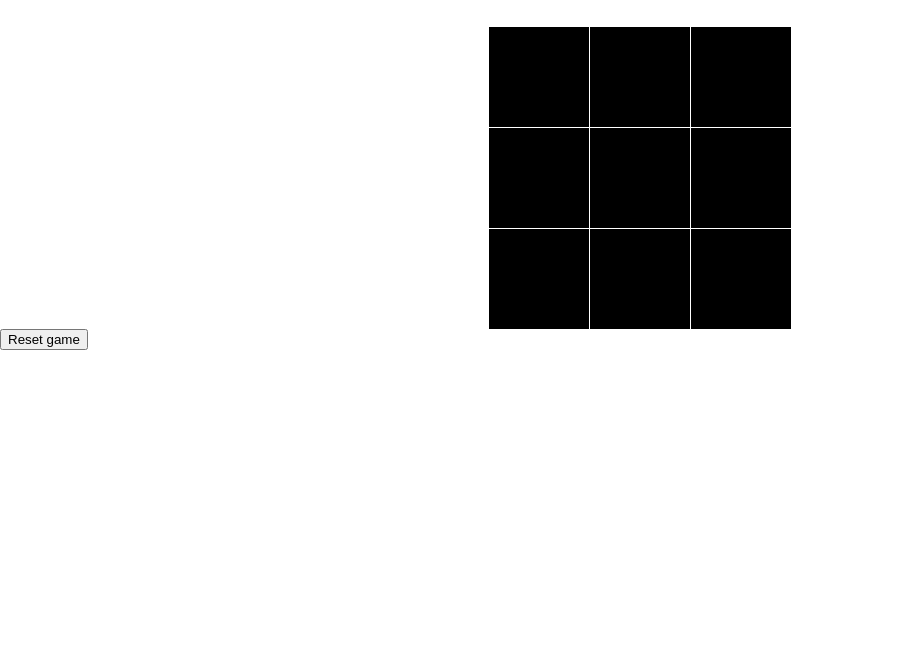
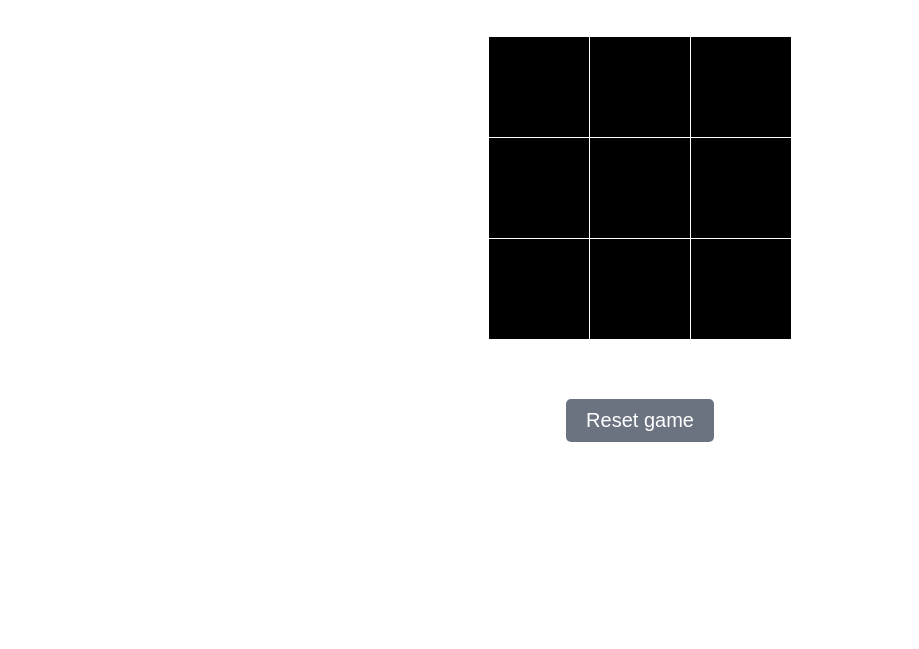
Before and after one commit to curm90/Toy-Projects, a plain HTML site: page index.html in a window 1280 px wide. Shown: the part 151-800 px from the top of the page, without its empty margins (0-919 px from the left). Drawn offline with Linux system fonts and the light colour scheme.

Commit message:
add styles for reset button

```diff
--- a/index.css
+++ b/index.css
@@ -140,6 +140,12 @@ body {
   font-size: 1.6rem;
 }
 
+.main {
+  display: flex;
+  flex-direction: column;
+  align-items: center;
+}
+
 .game-info {
   text-align: center;
   display: flex;
@@ -150,7 +156,7 @@ body {
 }
 
 .game-title {
-  font-size: 2rem;
+  font-size: 3rem;
   font-weight: bold;
 }
 
@@ -171,6 +177,8 @@ body {
   display: flex;
   justify-content: center;
   align-items: center;
+  color: white;
+  font-size: 8rem;
 }
 
 #cell-0 {
@@ -208,3 +216,19 @@ body {
 #cell-8 {
   border-right: 1px solid white;
 }
+
+.message {
+  margin-top: 4rem;
+  font-size: 3rem;
+}
+
+.reset-button {
+  background: #6b7280;
+  color: white;
+  border: none;
+  padding: 1rem 2rem;
+  font-size: 2rem;
+  border-radius: 0.5rem;
+  cursor: pointer;
+  margin-top: 2rem;
+}
```
